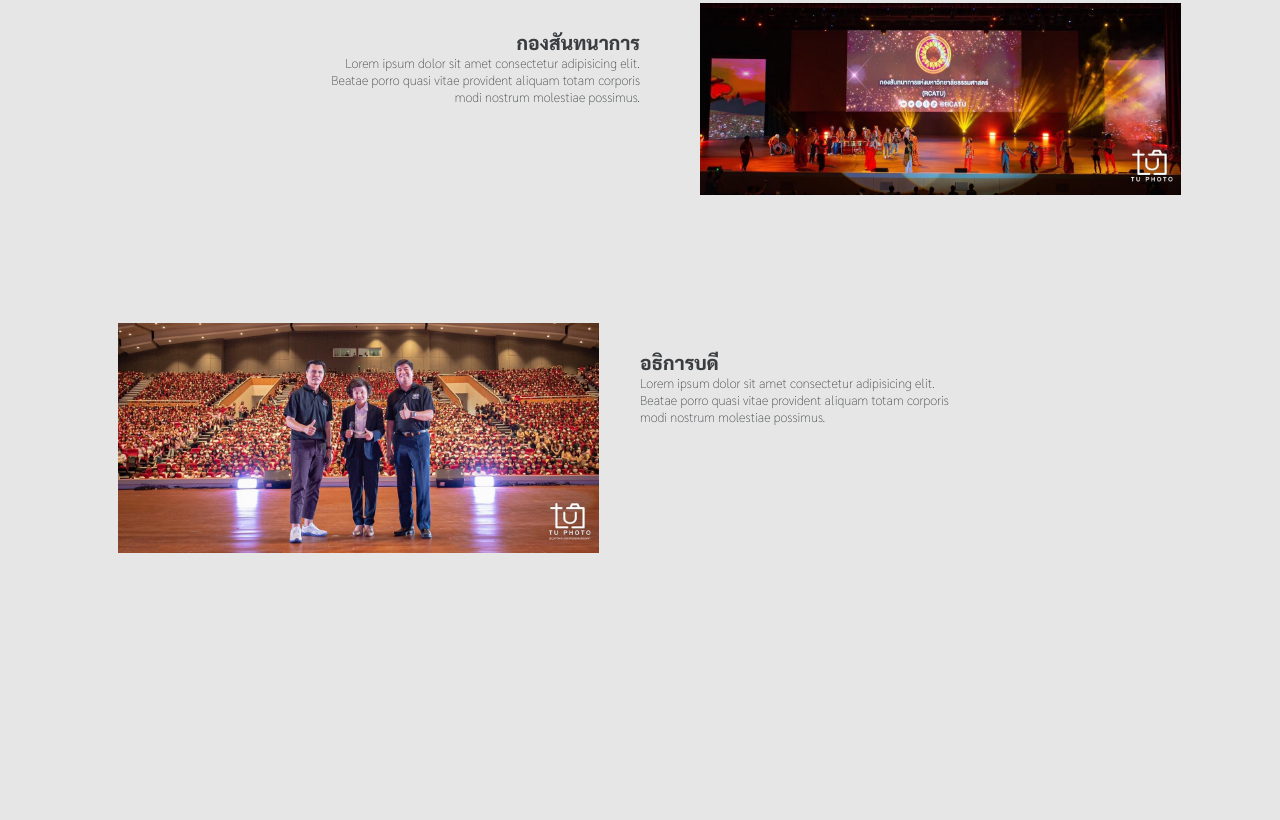
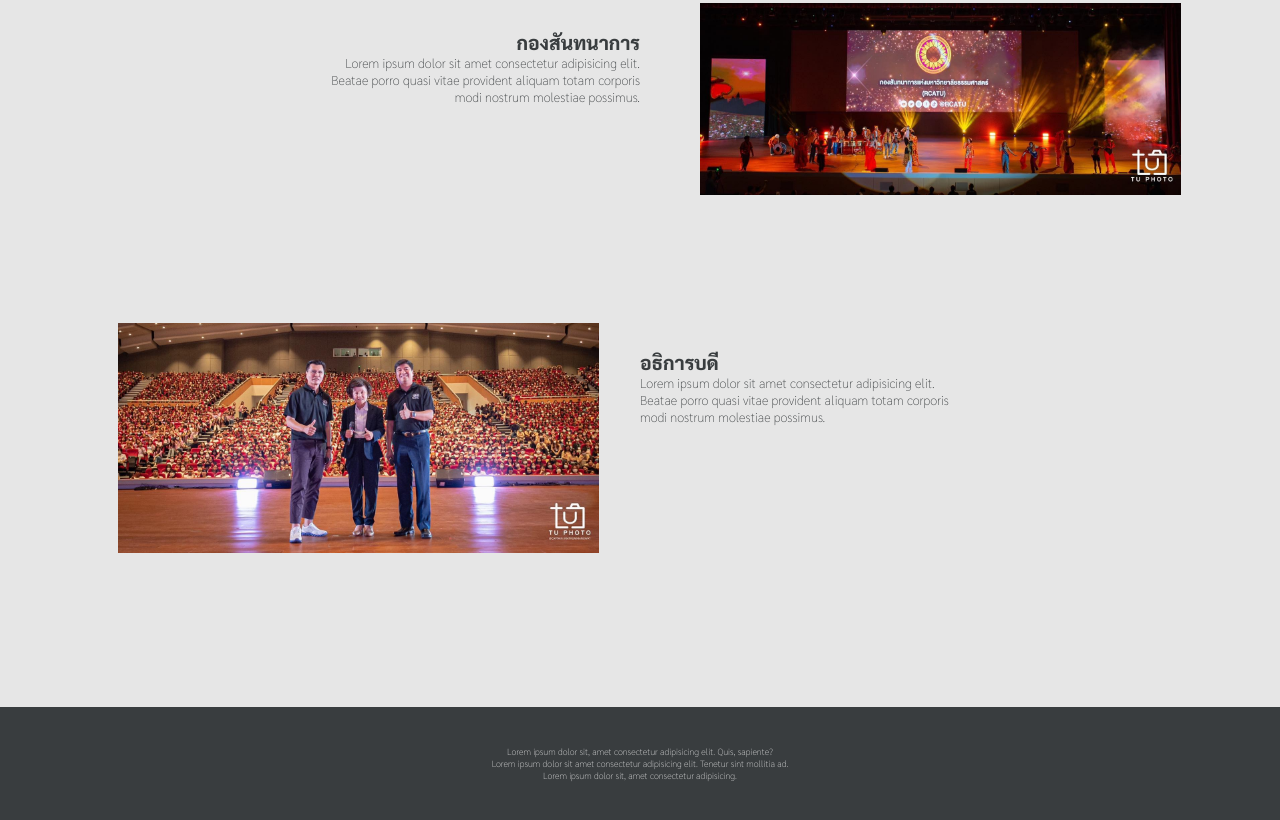
Before and after one commit to soravitt/MyCSTUPassport-6609681173, a plain HTML site: page html/Activities/รับเพื่อนใหม่.html in a window 1280 px wide. Shown: the part 1361-2181 px from the top of the page. Before the commit the page ends 2068 px from the top, so only its background shows below. Drawn offline with Linux system fonts and the light colour scheme.

Commit message:
sub_activities-footer

```diff
--- a/css/Activities/รับเพื่อนใหม่.css
+++ b/css/Activities/รับเพื่อนใหม่.css
@@ -138,3 +138,13 @@ main{
         object-position: bottom;
         margin-left: 3rem;
     }
+
+
+/*--FOOTER--*/
+footer{
+    background-color: #393d3f;
+    text-align: center;
+    color: #e6e6e6;
+    padding: 3rem;
+    font-size: 0.7rem;
+}
--- a/html/Activities/รับเพื่อนใหม่.html
+++ b/html/Activities/รับเพื่อนใหม่.html
@@ -81,6 +81,11 @@
     </div>
 
 
-
+<!--FOOTER-->
+    <footer>
+        <p>Lorem ipsum dolor sit, amet consectetur adipisicing elit. Quis, sapiente? <br>
+        Lorem ipsum dolor sit amet consectetur adipisicing elit. Tenetur sint mollitia ad. <br>
+        Lorem ipsum dolor sit, amet consectetur adipisicing.</p>
+    </footer>
 
 </body>
```
